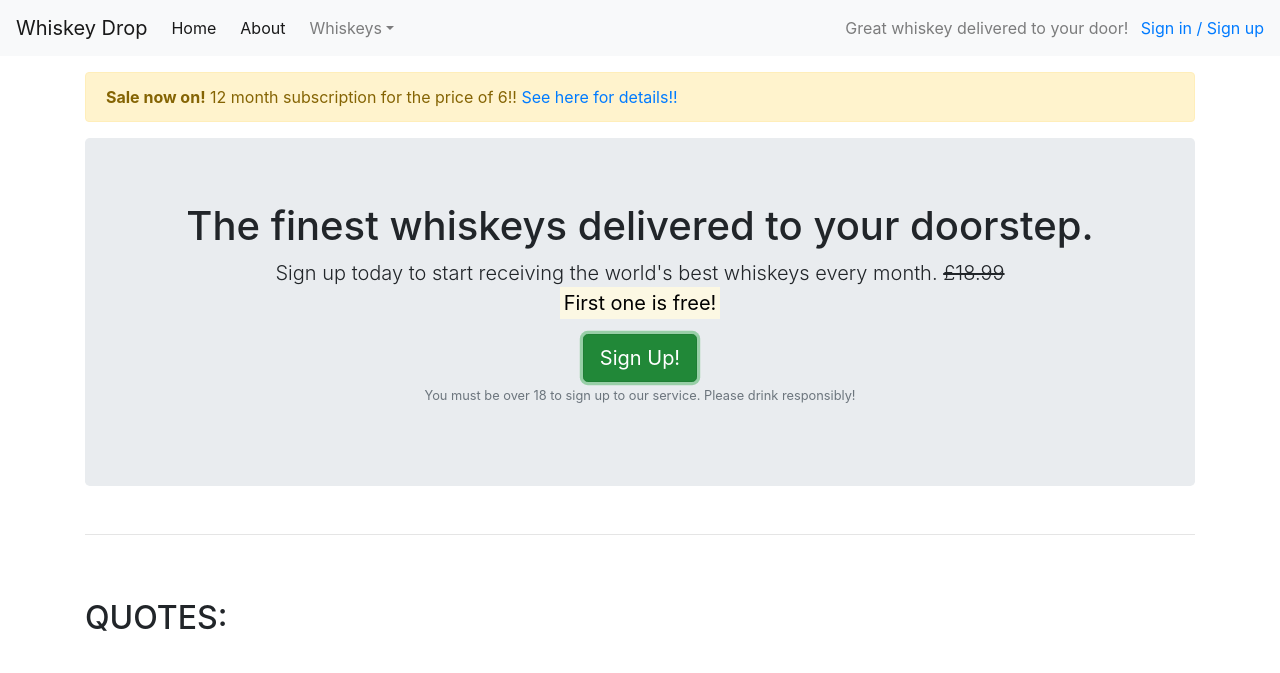
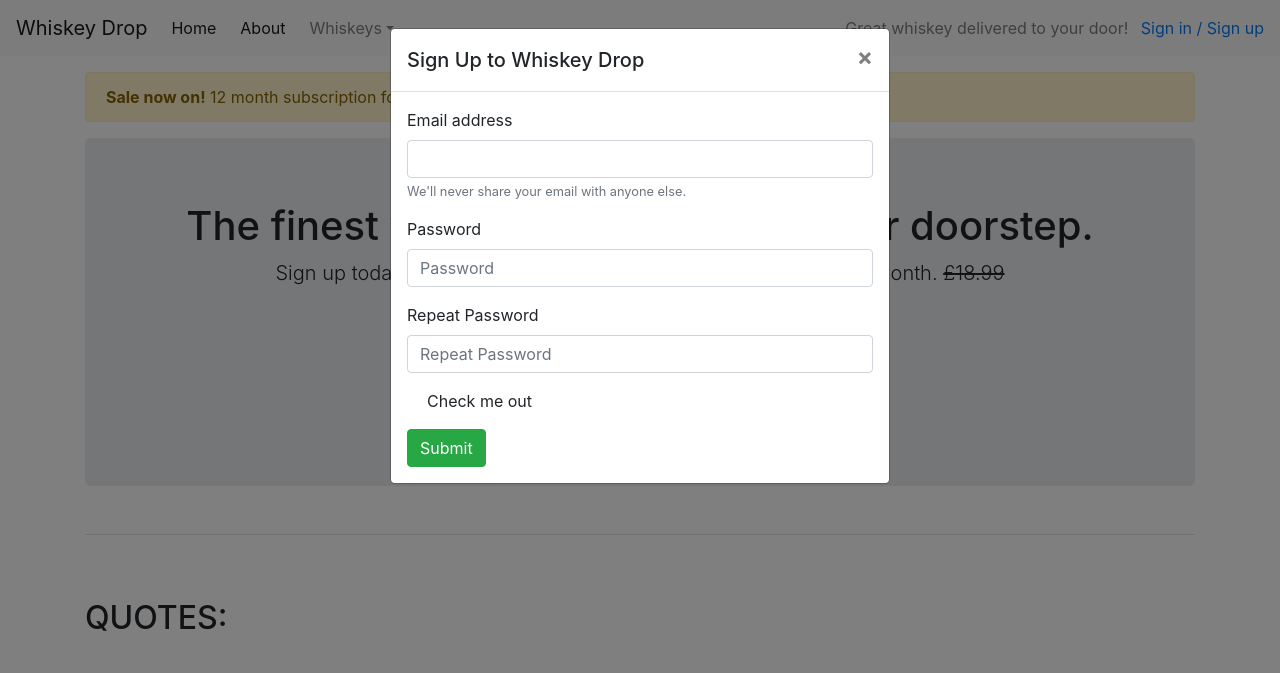
Before and after one commit to adamparker75/bootstrap-test, a plain HTML site: page index.html in a window 1280 px wide. Both pictures are taken after a click on the button "Sign Up!". Shown: the top 673 px of the page. Drawn offline with nearby package versions, Linux system fonts and the light colour scheme.

Commit message:
added modal with password form

```diff
--- a/index.html
+++ b/index.html
@@ -32,7 +32,7 @@
 						<a class="dropdown-item" href="#">Irish</a>
 						<a class="dropdown-item" href="#">Japanese</a>
 						<a class="dropdown-item" href="#">American</a>
-                        <a class="dropdown-item" href="#">Australian</a>
+						<a class="dropdown-item" href="#">Australian</a>
 					</div>
 				</li>
 				<li class="active nav-item mr-2 d-block d-sm-none"><a class="nav-link" href="/login">Sign in / Sign
@@ -64,7 +64,7 @@
 						<s class="d-none d-sm-inline">£18.99</s>
 						<span class="d-inline d-sm0-none"><br></span>
 						<strong><mark>First one is free!</mark></strong></p>
-					<button class="btn btn-success btn-lg">Sign Up!</button>
+					<button class="btn btn-success btn-lg" data-toggle="modal" data-target="#signUpModal">Sign Up!</button>
 					<p class="text-muted">
 						<small>You must be over 18 to sign up to our service. Please drink responsibly!</small></p>
 				</section>
@@ -202,6 +202,42 @@
 
 
 	</article>
+
+	<div class="modal" tabindex="-1" role="dialog" id="signUpModal">
+		<div class="modal-dialog" role="document">
+			<div class="modal-content">
+				<div class="modal-header">
+					<h5 class="modal-title">Sign Up to Whiskey Drop</h5>
+					<button type="button" class="close" data-dismiss="modal" aria-label="Close">
+          <span aria-hidden="true">&times;</span>
+        </button>
+				</div>
+				<div class="modal-body">
+					<form>
+						<div class="form-group">
+							<label for="exampleInputEmail1">Email address</label>
+							<input type="email" class="form-control" id="exampleInputEmail1" aria-describedby="emailHelp">
+							<small id="emailHelp" class="form-text text-muted">We'll never share your email with anyone else.</small>
+						</div>
+						<div class="form-group">
+							<label for="password">Password</label>
+							<input type="password" class="form-control" id="password" placeholder="Password">
+  </div>
+							<div class="form-group">
+								<label for="repeatpassword">Repeat Password</label>
+								<input type="password" class="form-control" id="repeatpassword" placeholder="Repeat Password">
+  </div>
+								<div class="form-group form-check">
+									<label class="form-check-label" for="submit">Check me out</label>
+								</div>
+								<button type="submit" class="btn btn-success" id="submit">Submit</button>
+					</form>
+				</div>
+
+			</div>
+		</div>
+	</div>
+
 	<script src="https://code.jquery.com/jquery-3.4.1.slim.min.js"
 		integrity="sha384-J6qa4849blE2+poT4WnyKhv5vZF5SrPo0iEjwBvKU7imGFAV0wwj1yYfoRSJoZ+n" crossorigin="anonymous">
 	</script>
```
